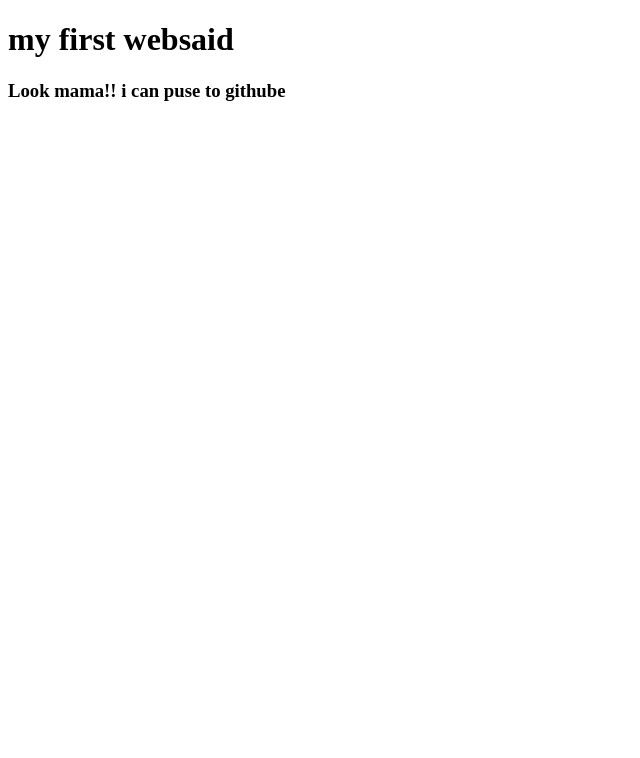
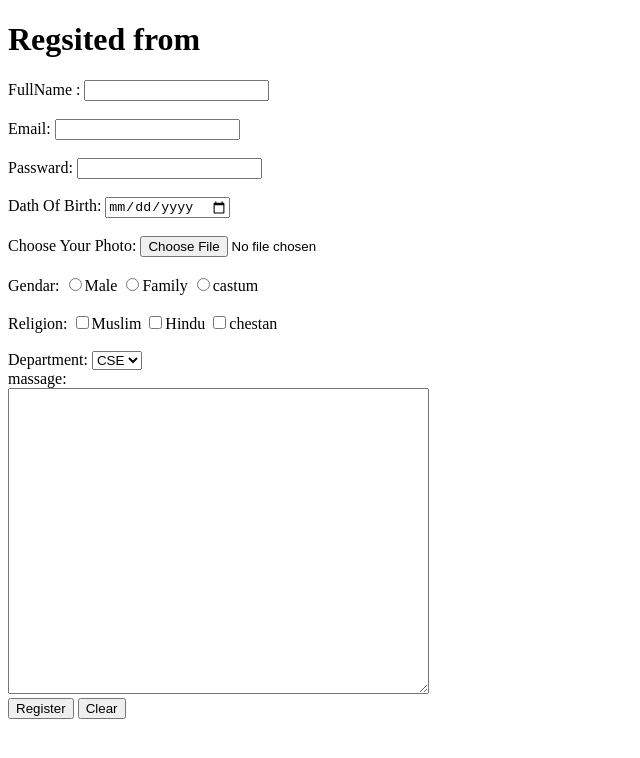
Before and after one commit to rakibul00/try-for-try, a plain HTML site: page index.html in a window 1280 px wide. Shown: the whole page, without its empty margins (0-640 px from the left). Drawn offline with Linux system fonts and the light colour scheme.

Commit message:
ghost added

```diff
--- a/index.html
+++ b/index.html
@@ -7,7 +7,66 @@
     <title>Document</title>
 </head>
 <body>
-   <h1>my first websaid</h1>
-   <h3>Look mama!! i can puse to githube</h3>
+   <h1>Regsited from</h1>
+
+
+
+
+    <form>
+       <div>
+        <label for="FullName"> FullName :</label>
+         <input type="text" name="FullName" id="FullName">
+       </div> <br>
+       <div>
+        <label for="Email"> Email:</label>
+         <input type="email" name="Email" id="  Email ">
+       </div> <br>
+       <div>
+        <label for="Passward"> Passward:</label>
+         <input type="password" name="Passward" id=" Passward">
+       </div> <br>
+       <div>
+        <label for="dob"> Dath Of Birth:</label>
+         <input type="Date" name="dob" id=" dob">
+       </div> <br>
+       <div>
+        <label for="photo"> Choose Your Photo:</label>
+         <input type="file" name="photo" id=" photo">
+       </div> <br/>
+       <div>
+        <label for="photo"> Gendar:</label>
+         <input type="radio" name="gendar" id=" gendar" value="Male">Male
+         <input type="radio" name="gendar" id=" gendar" value="Family">Family
+         <input type="radio" name="gendar" id=" gendar" value="Castum">castum
+       </div> <br/>
+       <div>
+        <label for="religion"> Religion:</label>
+         <input type="checkbox" name="religion" id="religion" value="Muslim">Muslim
+         <input type="checkbox" name="religion" id=" religion" value="Hindu">Hindu
+         <input type="checkbox" name="religion" id=" religion" value="Chestan">chestan
+       </div> <br/>
+       <div>
+        <label for="department"> Department:</label>
+        <Select name="department">
+            <option value="cse">CSE</option>
+            <option value="eee">EEE</option>
+            <option value="llb">LLB</option>
+        </Select>
+        <div>
+            <label for="massage"> massage:</label> <br>
+            <textarea cols="50" rows="20"></textarea>
+
+        </div>
+        <div>
+            <input type="Submit" value="Register">
+            <input type="Reset" value="Clear">
+        </div>
+
+
+
+
+
+
+    </form>
 </body>
 </html>
```
